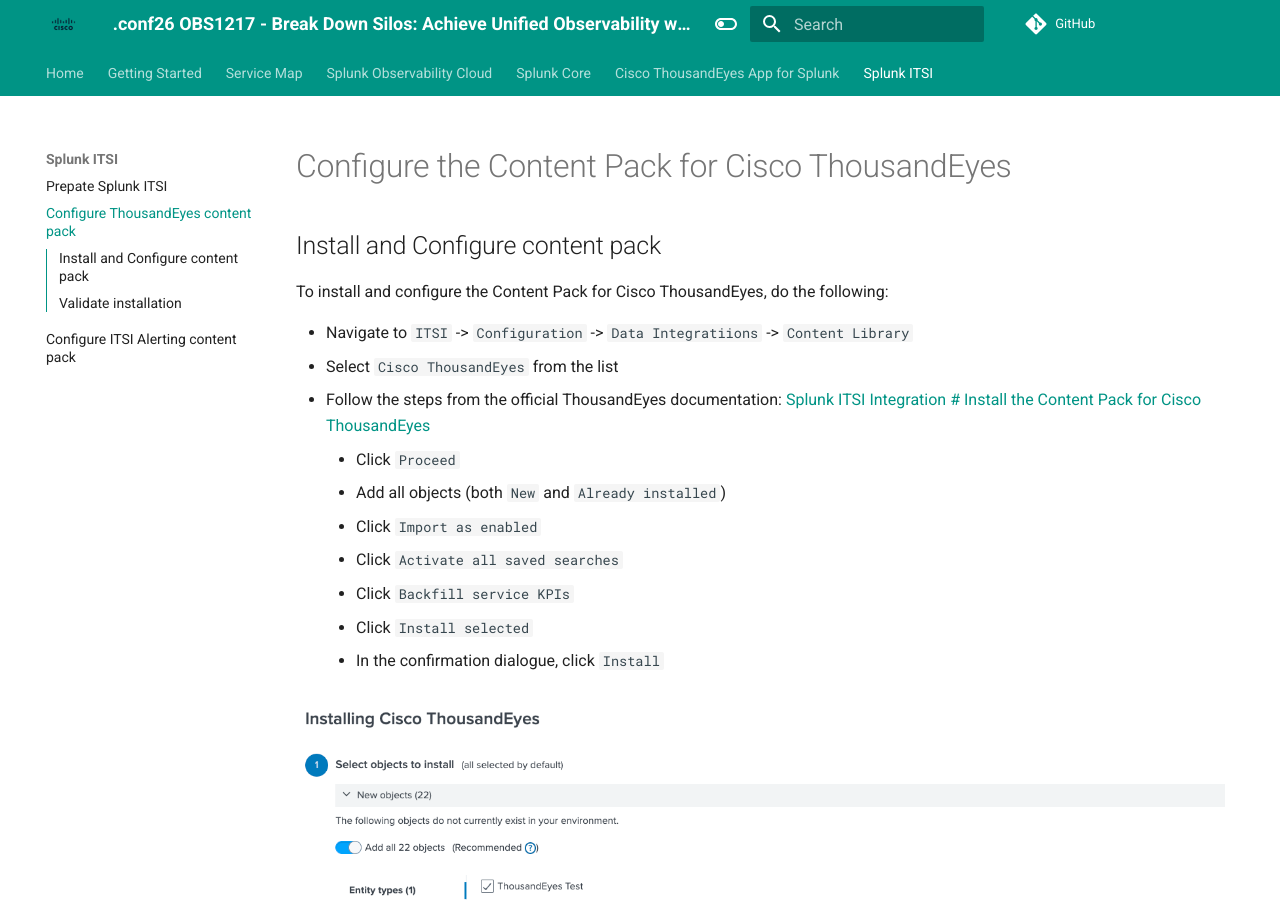
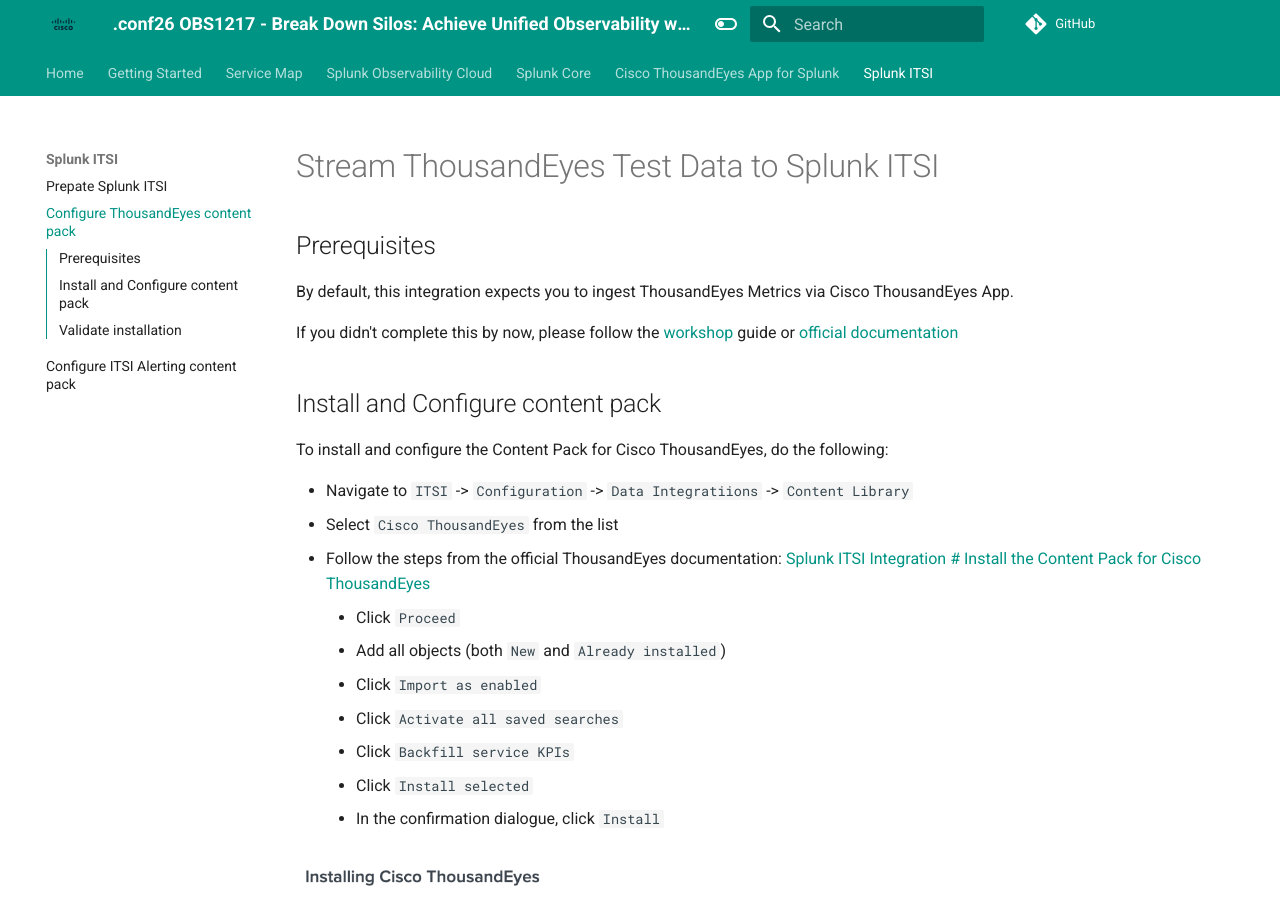
Before and after one commit to ajimenez1503/splunk.conf-2026-OBS1217, an MkDocs documentation site: the page built from docs/splunk_itsi/configure_te_content_pack.md, in a window 1280 px wide and 900 px high. Built offline with MkDocs 1.6.1 and Material for MkDocs 9.7.7, drawn with Linux system fonts in a browser that asks for light colours; comment, search, counter and statistics services are not loaded.

Commit message:
ITSI notes and formatting

```diff
--- a/docs/splunk_itsi/configure_te_content_pack.md
+++ b/docs/splunk_itsi/configure_te_content_pack.md
@@ -1,4 +1,10 @@
-# Configure the Content Pack for Cisco ThousandEyes
+# Stream ThousandEyes Test Data to Splunk ITSI
+
+## Prerequisites
+
+By default, this integration expects you to ingest ThousandEyes Metrics via Cisco ThousandEyes App.
+
+If you didn't complete this by now, please follow the [workshop](../thousandeyes_splunk_app/test_metrics_stream_input.md) guide or [official documentation](https://docs.thousandeyes.com/product-documentation/integration-guides/custom-built-integrations/splunk-app/itsi#stream-thousandeyes-test-data-to-splunk-itsi)
 
 ## Install and Configure content pack
 
```
Also changed, not shown: docs/splunk_core/visualize_metrics_in_splunk_core.md (+6 -1 lines), docs/splunk_itsi/configure_alerts_content_pack.md (+2 -0 lines), docs/splunk_observability/create_metric_stream_to_splunk_observability.md (+2 -1 lines), docs/splunk_observability/create_trace_stream_to_splunk_observability.md (+3 -2 lines).
